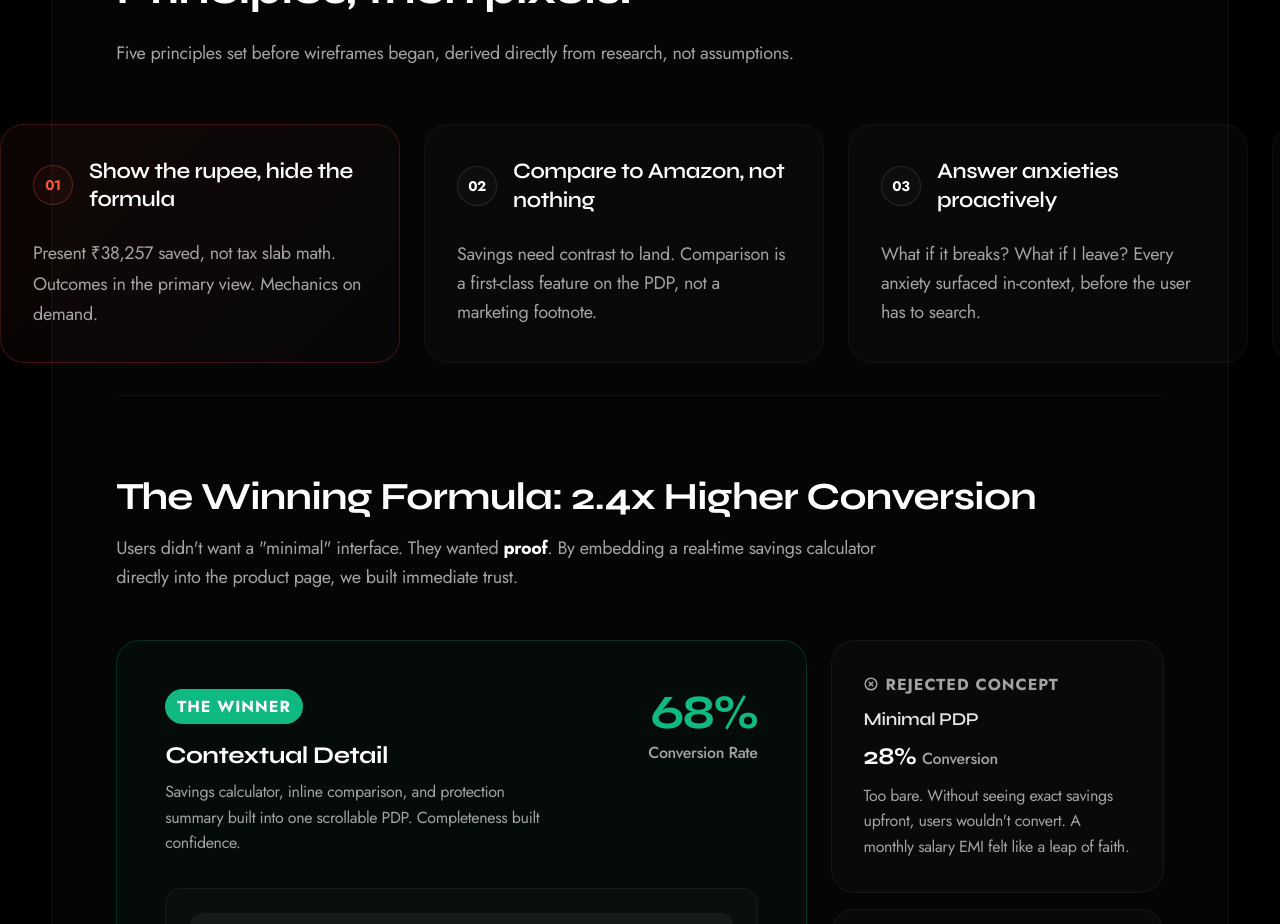
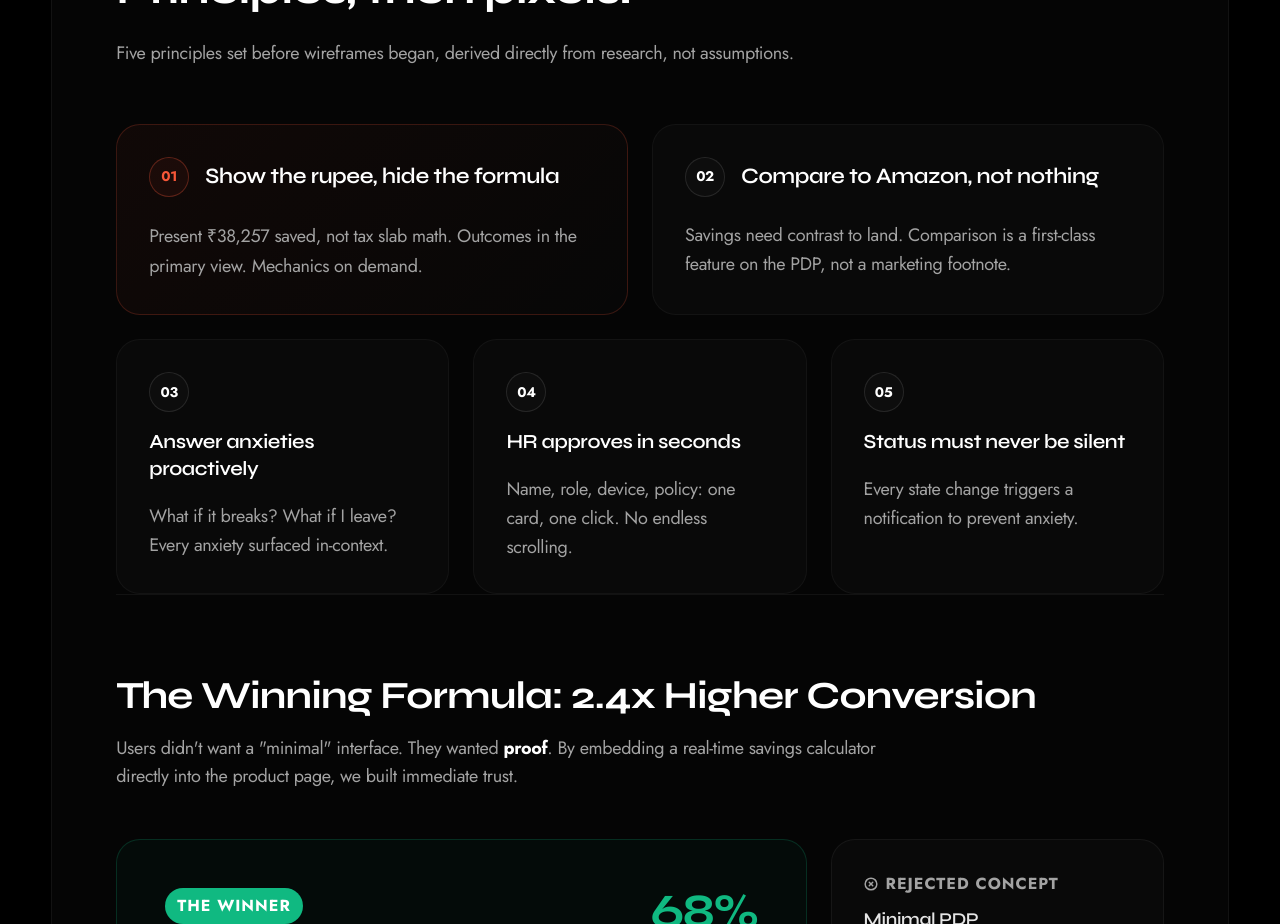
Before and after one commit to skssandeep/portfolio, a React (Vite) app: page /smart-epp in a window 1280 px wide. Shown: the part 3980-4904 px from the top of the page. Built offline with nearby package versions, Linux system fonts and the light colour scheme.

Commit message:
style: Use asymmetrical bento box layout for principles

```diff
--- a/src/pages/SmartEPPCaseStudy.tsx
+++ b/src/pages/SmartEPPCaseStudy.tsx
@@ -923,35 +923,12 @@ export const SmartEPPCaseStudy = () => {
               </p>
             </div>
 
-            {/* Principles - Horizontal Scroll Carousel */}
-            <div
-              className="mb-16 hide-scrollbar"
-              style={{
-                display: 'flex',
-                gap: '24px',
-                overflowX: 'auto',
-                paddingBottom: '32px',
-                scrollSnapType: 'x mandatory',
-                WebkitOverflowScrolling: 'touch',
-                scrollbarWidth: 'none',
-                msOverflowStyle: 'none',
-                width: '100vw',
-                position: 'relative',
-                left: '50%',
-                right: '50%',
-                marginLeft: '-50vw',
-                marginRight: '-50vw',
-                paddingLeft: 'max(24px, calc((100vw - 1200px) / 2))',
-                paddingRight: 'max(24px, calc((100vw - 1200px) / 2))'
-              }}
-            >
-              <style>{`
-                .hide-scrollbar::-webkit-scrollbar { display: none; }
-              `}</style>
+            {/* Principles - Asymmetrical Bento Box Grid */}
+            <div className="grid grid-cols-1 lg:grid-cols-6 gap-6 mb-16">
 
               {/* Principle 1 */}
-              <motion.div initial={{ opacity: 0, x: 50 }} whileInView={{ opacity: 1, x: 0 }} viewport={{ once: true }} className="group relative overflow-hidden transition-all duration-300"
-                style={{ flex: '0 0 min(85vw, 400px)', scrollSnapAlign: 'start', background: 'linear-gradient(135deg, rgba(var(--semantic-brand-rgb), 0.05), rgba(255,255,255,0.01))', border: '1px solid rgba(var(--semantic-brand-rgb), 0.2)', borderRadius: '24px', padding: '32px', display: 'flex', flexDirection: 'column', gap: '16px' }}
+              <motion.div initial={{ opacity: 0, y: 20 }} whileInView={{ opacity: 1, y: 0 }} viewport={{ once: true }} className="lg:col-span-3 group relative overflow-hidden transition-all duration-300"
+                style={{ background: 'linear-gradient(135deg, rgba(var(--semantic-brand-rgb), 0.05), rgba(255,255,255,0.01))', border: '1px solid rgba(var(--semantic-brand-rgb), 0.2)', borderRadius: '24px', padding: '32px', display: 'flex', flexDirection: 'column', gap: '16px' }}
               >
                 <div style={{ display: 'flex', alignItems: 'center', gap: '16px', marginBottom: '8px' }}>
                   <div style={{ minWidth: '40px', height: '40px', borderRadius: '50%', border: '1px solid rgba(var(--semantic-brand-rgb), 0.3)', display: 'flex', alignItems: 'center', justifyContent: 'center', color: 'var(--semantic-brand)', fontSize: '14px', fontWeight: 700, fontFamily: 'var(--font-system)', background: 'rgba(var(--semantic-brand-rgb), 0.05)' }}>
@@ -965,8 +942,8 @@ export const SmartEPPCaseStudy = () => {
               </motion.div>
 
               {/* Principle 2 */}
-              <motion.div initial={{ opacity: 0, x: 50 }} whileInView={{ opacity: 1, x: 0 }} viewport={{ once: true }} transition={{ delay: 0.1 }} className="group relative overflow-hidden transition-all duration-300"
-                style={{ flex: '0 0 min(85vw, 400px)', scrollSnapAlign: 'start', background: 'rgba(255,255,255,0.02)', border: '1px solid rgba(255,255,255,0.04)', borderRadius: '24px', padding: '32px', display: 'flex', flexDirection: 'column', gap: '16px' }}
+              <motion.div initial={{ opacity: 0, y: 20 }} whileInView={{ opacity: 1, y: 0 }} viewport={{ once: true }} transition={{ delay: 0.1 }} className="lg:col-span-3 group relative overflow-hidden transition-all duration-300"
+                style={{ background: 'rgba(255,255,255,0.02)', border: '1px solid rgba(255,255,255,0.04)', borderRadius: '24px', padding: '32px', display: 'flex', flexDirection: 'column', gap: '16px' }}
                 onMouseEnter={(e) => { e.currentTarget.style.borderColor = 'rgba(255,255,255,0.12)'; e.currentTarget.style.background = 'rgba(255,255,255,0.04)'; }}
                 onMouseLeave={(e) => { e.currentTarget.style.borderColor = 'rgba(255,255,255,0.04)'; e.currentTarget.style.background = 'rgba(255,255,255,0.02)'; }}
               >
@@ -982,53 +959,53 @@ export const SmartEPPCaseStudy = () => {
               </motion.div>
 
               {/* Principle 3 */}
-              <motion.div initial={{ opacity: 0, x: 50 }} whileInView={{ opacity: 1, x: 0 }} viewport={{ once: true }} transition={{ delay: 0.2 }} className="group relative overflow-hidden transition-all duration-300"
-                style={{ flex: '0 0 min(85vw, 400px)', scrollSnapAlign: 'start', background: 'rgba(255,255,255,0.02)', border: '1px solid rgba(255,255,255,0.04)', borderRadius: '24px', padding: '32px', display: 'flex', flexDirection: 'column', gap: '16px' }}
+              <motion.div initial={{ opacity: 0, y: 20 }} whileInView={{ opacity: 1, y: 0 }} viewport={{ once: true }} transition={{ delay: 0.2 }} className="lg:col-span-2 group relative overflow-hidden transition-all duration-300"
+                style={{ background: 'rgba(255,255,255,0.02)', border: '1px solid rgba(255,255,255,0.04)', borderRadius: '24px', padding: '32px', display: 'flex', flexDirection: 'column', gap: '16px' }}
                 onMouseEnter={(e) => { e.currentTarget.style.borderColor = 'rgba(255,255,255,0.12)'; e.currentTarget.style.background = 'rgba(255,255,255,0.04)'; }}
                 onMouseLeave={(e) => { e.currentTarget.style.borderColor = 'rgba(255,255,255,0.04)'; e.currentTarget.style.background = 'rgba(255,255,255,0.02)'; }}
               >
-                <div style={{ display: 'flex', alignItems: 'center', gap: '16px', marginBottom: '8px' }}>
+                <div style={{ display: 'flex', alignItems: 'flex-start', flexDirection: 'column', gap: '16px', marginBottom: '4px' }}>
                   <div style={{ minWidth: '40px', height: '40px', borderRadius: '50%', border: '1px solid rgba(255,255,255, 0.1)', display: 'flex', alignItems: 'center', justifyContent: 'center', color: '#fff', fontSize: '14px', fontWeight: 700, fontFamily: 'var(--font-system)', background: 'rgba(255,255,255, 0.02)' }}>
                     03
                   </div>
-                  <h4 style={{ fontSize: '22px', fontWeight: 600, color: '#fff', margin: 0, lineHeight: 1.35, fontFamily: 'var(--font-heading)' }}>Answer anxieties proactively</h4>
+                  <h4 style={{ fontSize: '20px', fontWeight: 600, color: '#fff', margin: 0, lineHeight: 1.35, fontFamily: 'var(--font-heading)' }}>Answer anxieties proactively</h4>
                 </div>
                 <p style={{ fontSize: '18px', color: '#a3a3a3', lineHeight: 1.6, margin: 0, fontFamily: 'var(--font-system)' }}>
-                  What if it breaks? What if I leave? Every anxiety surfaced in-context, before the user has to search.
+                  What if it breaks? What if I leave? Every anxiety surfaced in-context.
                 </p>
               </motion.div>
 
               {/* Principle 4 */}
-              <motion.div initial={{ opacity: 0, x: 50 }} whileInView={{ opacity: 1, x: 0 }} viewport={{ once: true }} transition={{ delay: 0.3 }} className="group relative overflow-hidden transition-all duration-300"
-                style={{ flex: '0 0 min(85vw, 400px)', scrollSnapAlign: 'start', background: 'rgba(255,255,255,0.02)', border: '1px solid rgba(255,255,255,0.04)', borderRadius: '24px', padding: '32px', display: 'flex', flexDirection: 'column', gap: '16px' }}
+              <motion.div initial={{ opacity: 0, y: 20 }} whileInView={{ opacity: 1, y: 0 }} viewport={{ once: true }} transition={{ delay: 0.3 }} className="lg:col-span-2 group relative overflow-hidden transition-all duration-300"
+                style={{ background: 'rgba(255,255,255,0.02)', border: '1px solid rgba(255,255,255,0.04)', borderRadius: '24px', padding: '32px', display: 'flex', flexDirection: 'column', gap: '16px' }}
                 onMouseEnter={(e) => { e.currentTarget.style.borderColor = 'rgba(255,255,255,0.12)'; e.currentTarget.style.background = 'rgba(255,255,255,0.04)'; }}
                 onMouseLeave={(e) => { e.currentTarget.style.borderColor = 'rgba(255,255,255,0.04)'; e.currentTarget.style.background = 'rgba(255,255,255,0.02)'; }}
               >
-                <div style={{ display: 'flex', alignItems: 'center', gap: '16px', marginBottom: '8px' }}>
+                <div style={{ display: 'flex', alignItems: 'flex-start', flexDirection: 'column', gap: '16px', marginBottom: '4px' }}>
                   <div style={{ minWidth: '40px', height: '40px', borderRadius: '50%', border: '1px solid rgba(255,255,255, 0.1)', display: 'flex', alignItems: 'center', justifyContent: 'center', color: '#fff', fontSize: '14px', fontWeight: 700, fontFamily: 'var(--font-system)', background: 'rgba(255,255,255, 0.02)' }}>
                     04
                   </div>
-                  <h4 style={{ fontSize: '22px', fontWeight: 600, color: '#fff', margin: 0, lineHeight: 1.35, fontFamily: 'var(--font-heading)' }}>HR approves in seconds, not minutes</h4>
+                  <h4 style={{ fontSize: '20px', fontWeight: 600, color: '#fff', margin: 0, lineHeight: 1.35, fontFamily: 'var(--font-heading)' }}>HR approves in seconds</h4>
                 </div>
                 <p style={{ fontSize: '18px', color: '#a3a3a3', lineHeight: 1.6, margin: 0, fontFamily: 'var(--font-system)' }}>
-                  Name, role, device, eligibility, policy: one card, one click. No tab-switching or endless scrolling.
+                  Name, role, device, policy: one card, one click. No endless scrolling.
                 </p>
               </motion.div>
 
               {/* Principle 5 */}
-              <motion.div initial={{ opacity: 0, x: 50 }} whileInView={{ opacity: 1, x: 0 }} viewport={{ once: true }} transition={{ delay: 0.4 }} className="group relative overflow-hidden transition-all duration-300"
-                style={{ flex: '0 0 min(85vw, 400px)', scrollSnapAlign: 'start', background: 'rgba(255,255,255,0.02)', border: '1px solid rgba(255,255,255,0.04)', borderRadius: '24px', padding: '32px', display: 'flex', flexDirection: 'column', gap: '16px' }}
+              <motion.div initial={{ opacity: 0, y: 20 }} whileInView={{ opacity: 1, y: 0 }} viewport={{ once: true }} transition={{ delay: 0.4 }} className="lg:col-span-2 group relative overflow-hidden transition-all duration-300"
+                style={{ background: 'rgba(255,255,255,0.02)', border: '1px solid rgba(255,255,255,0.04)', borderRadius: '24px', padding: '32px', display: 'flex', flexDirection: 'column', gap: '16px' }}
                 onMouseEnter={(e) => { e.currentTarget.style.borderColor = 'rgba(255,255,255,0.12)'; e.currentTarget.style.background = 'rgba(255,255,255,0.04)'; }}
                 onMouseLeave={(e) => { e.currentTarget.style.borderColor = 'rgba(255,255,255,0.04)'; e.currentTarget.style.background = 'rgba(255,255,255,0.02)'; }}
               >
-                <div style={{ display: 'flex', alignItems: 'center', gap: '16px', marginBottom: '8px' }}>
+                <div style={{ display: 'flex', alignItems: 'flex-start', flexDirection: 'column', gap: '16px', marginBottom: '4px' }}>
                   <div style={{ minWidth: '40px', height: '40px', borderRadius: '50%', border: '1px solid rgba(255,255,255, 0.1)', display: 'flex', alignItems: 'center', justifyContent: 'center', color: '#fff', fontSize: '14px', fontWeight: 700, fontFamily: 'var(--font-system)', background: 'rgba(255,255,255, 0.02)' }}>
                     05
                   </div>
-                  <h4 style={{ fontSize: '22px', fontWeight: 600, color: '#fff', margin: 0, lineHeight: 1.35, fontFamily: 'var(--font-heading)' }}>Order status must never be silent</h4>
+                  <h4 style={{ fontSize: '20px', fontWeight: 600, color: '#fff', margin: 0, lineHeight: 1.35, fontFamily: 'var(--font-heading)' }}>Status must never be silent</h4>
                 </div>
                 <p style={{ fontSize: '18px', color: '#a3a3a3', lineHeight: 1.6, margin: 0, fontFamily: 'var(--font-system)' }}>
-                  Every state change triggers a notification. The app answers "where is my order?" before they ask.
+                  Every state change triggers a notification to prevent anxiety.
                 </p>
               </motion.div>
             </div>
```
